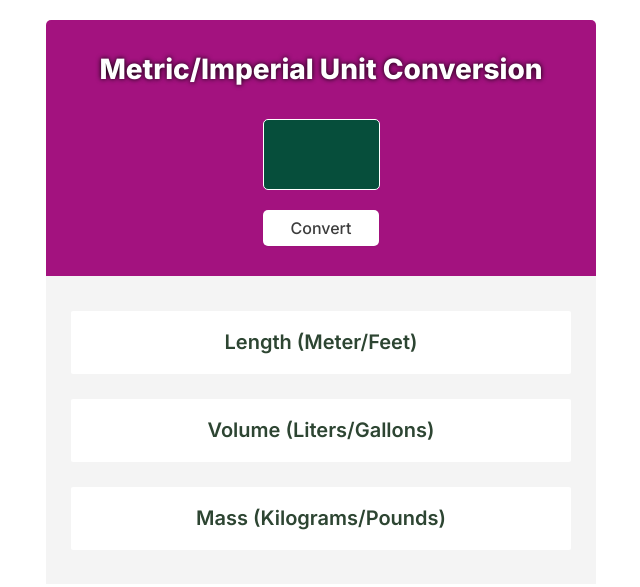
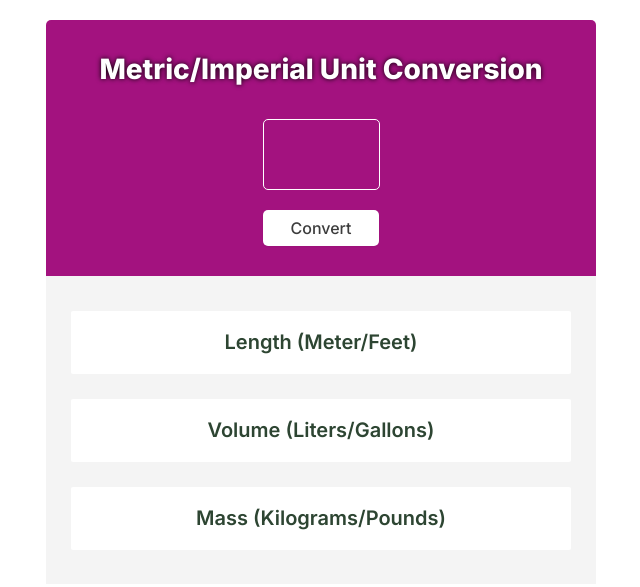
Before and after one commit to abadjier/unit-converter, a plain HTML site: page index.html in a window 1280 px wide. Shown: the whole page, without its empty margins (319-959 px from the left). Drawn offline with nearby package versions, Linux system fonts and the light colour scheme.

Commit message:
Change number input background
Change background color to match container color

```diff
--- a/index.css
+++ b/index.css
@@ -33,7 +33,7 @@ h1 {
 #number-input {
   box-sizing: border-box;
   margin-top: 34px;
-  background-color: #064e3b;
+  background-color: #a3127f;
   color: white;
   border: 1px solid white;
   border-radius: 5px;
```
